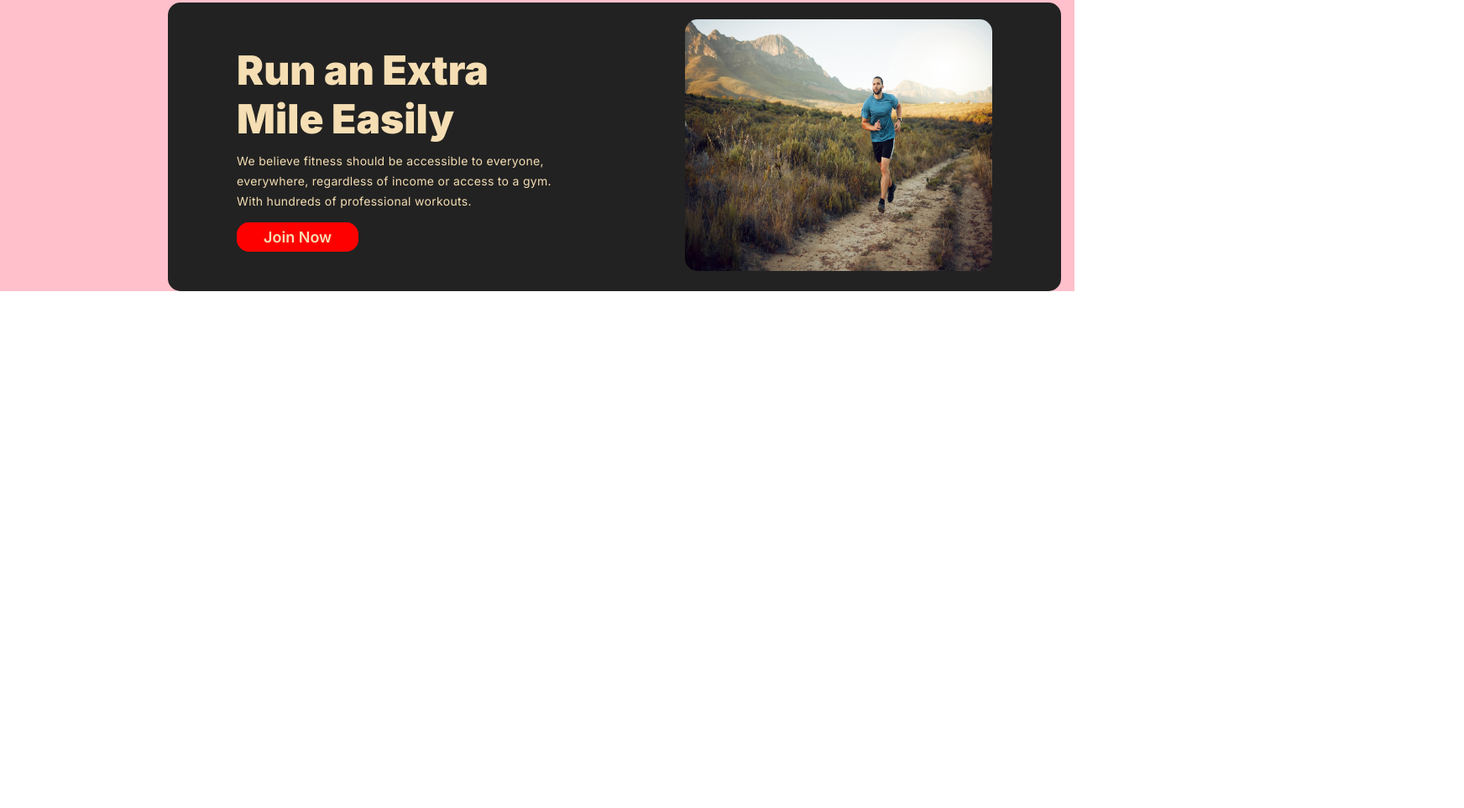
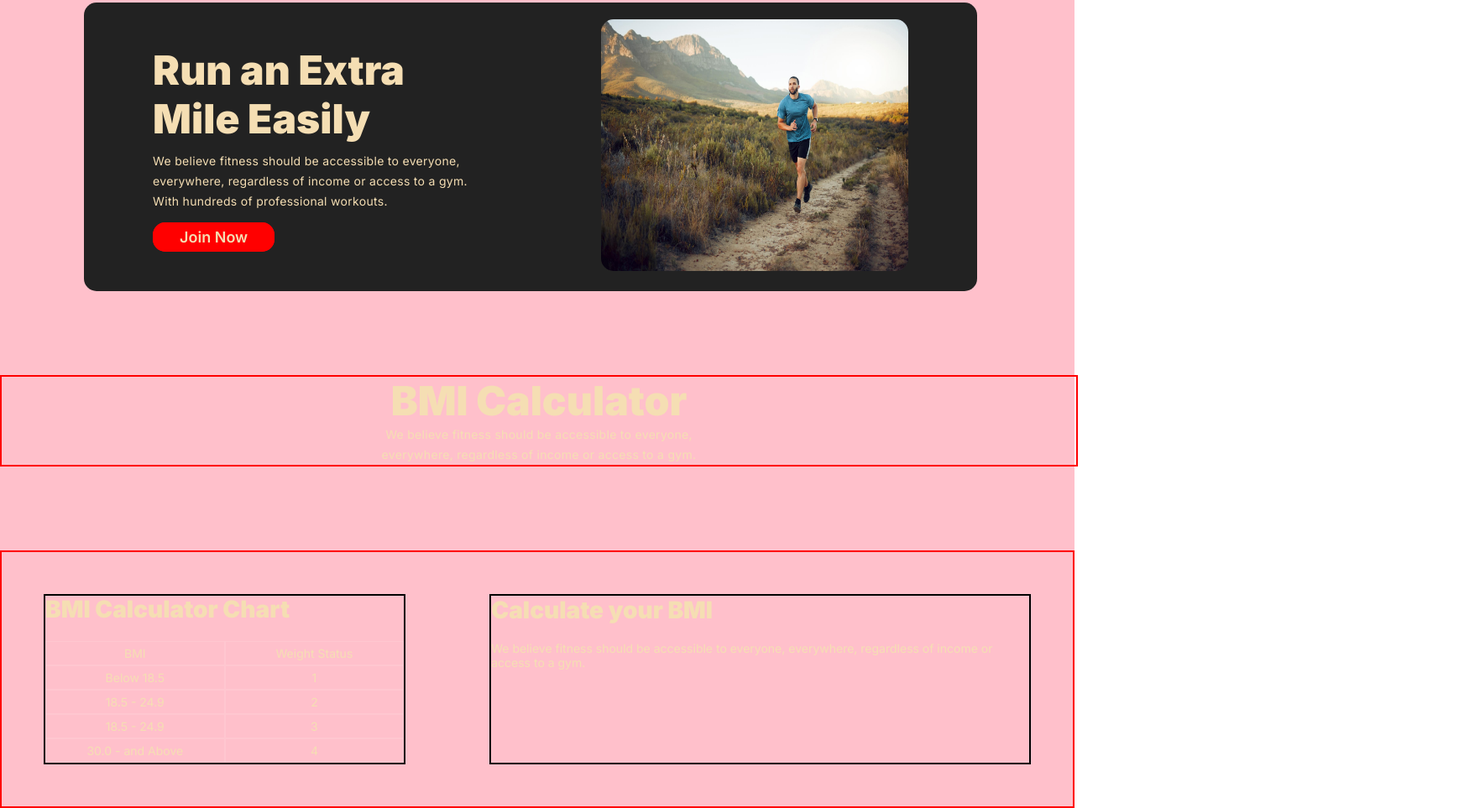
Before and after one commit to fariha-nazia/fitness-first, a plain HTML site: page index.html in a window 1280 px wide. Shown: the part 1537-2500 px from the top of the page at 84% size, 1744 px wide, since content can reach past the window. Before the commit the page ends 1984 px from the top, so only its background shows below. Drawn offline with Linux system fonts and the light colour scheme; a web font is replaced by a local one.

Commit message:
BMI box text part done

```diff
--- a/index.html
+++ b/index.html
@@ -36,9 +36,17 @@
                     A huge selection of health and fitness content, <br>
                     healthy recipes and transformation stories to help you get fit and stay fit!
                 </p>
+                <!-- <div class="banner-btn-correction">
+                    <span>
+                        <a href="">Join Club Now!</a>
+                    </span>
+                    <span>
+                        <a href="">Download App</a>
+                    </span>
+                </div> -->
                 <div class="banner-button">
-                    <a class="to-hover" href="">Join Club Now!</a>
-                    <a class="to-hover" href="">Download App</a>
+                        <a class="to-hover" href="">Join Club Now!</a>
+                        <a class="to-hover" href="">Download App</a>
                 </div>
             </div>
             <div class="bannen-image-part">
@@ -136,9 +144,54 @@
             <div class="run-extra-mile-img">
                 <img src="images/run.jpg" alt="">
             </div>
+    </section>
 
+    <section class="bmi-calcu-container">
+        <div class="bmi-calcu-box">
+            <h1>
+                BMI Calculator
+            </h1>
+            <p>
+                We believe fitness should be accessible to everyone, <br>
+                everywhere, regardless of income or access to a gym.
+            </p>
+        </div>
+    </section>
 
+    <section class="bmi-calcu-chart-container" id="bmi-background-color-change">
+        <div class="bmi-calcu-chart-box">
+            <div class="bmi-calcu-chart-tex-box">
+                <h2>BMI Calculator Chart </h2>
+                <div class="bmi-calcu-chart-text">
+                    <div class="bmi-headings">
+                        <p class="heading-decoration">BMI </p>
+                        <p>Below 18.5</p>
+                        <p>18.5 - 24.9</p>
+                        <p>18.5 - 24.9</p>
+                        <p>30.0 - and Above</p>
+                    </div>
+                    <div class="bmi-description">
+                        <p class="heading-decoration">Weight Status</p>
+                        <p>1</p>
+                        <p>2</p>
+                        <p>3</p>
+                        <p>4</p>
+                    </div>
+                </div>
+
+            </div>
+            <div class="bmi-calculator-chart-box">
+                <h2>Calculate your BMI</h2>
+                <p>
+                    We believe fitness should be accessible to everyone, everywhere, regardless of income or access to a gym.
+                </p>
+                <div class="bmi-calculator-chart-form">
+
+                </div>
+            </div>
+        </div>
     </section>
+
 
 
 
--- a/styles/style.css
+++ b/styles/style.css
@@ -106,8 +106,12 @@ nav ul li a{
     background-color: rgba(255, 255, 255, 0.159);
     border: rgba(255, 255, 255, 0.159);
 }
-
-
+/* .banner-btn-correction {
+    display: none;
+}
+.banner-btn-correction a{
+    display: none;
+} */
 .banner-stat1{
     border: 2px solid rgba(255, 255, 255, 0.159);
     width: 140px;
@@ -117,7 +121,7 @@ nav ul li a{
     justify-content: center;
     align-items: center;
     position: absolute;
-    left: 1600px;
+    left: 800px;
     top: 460px;
     background-color: rgba(255, 255, 255, 0.1);
     border-radius: 0px 10px 10px 10px;
@@ -134,7 +138,7 @@ nav ul li a{
     justify-content: center;
     align-items: center;
     position: absolute;
-    left: 1400px;
+    left: 1000px;
     top: 680px;
     background-color:  rgba(255, 255, 255, 0.1);
     border-radius: 10px 0px 10px 10px;
@@ -142,6 +146,11 @@ nav ul li a{
     font-weight: 600;
 }
 /* ================================ header done =========================================== */
+
+
+main{
+    background-color: pink;
+}
 
 .change-your-habit-conatiner{
     display: flex;
@@ -222,7 +231,7 @@ nav ul li a{
 }
 .run-extra-mile-container{
     width: 80%;
-    margin: 100px 200px;
+    margin: 100px 100px;
     /* border: 2px solid red; */
     display: flex;
     align-items: center;
@@ -267,6 +276,167 @@ nav ul li a{
     background-color: red;
 }
 
+.bmi-calcu-container{
+    width: 100%;
+    border: 2px solid red;
+    /* margin: 0 100px; */
+    display: flex;
+    justify-content: center;
+    margin-bottom: 100px;
+}
+.bmi-calcu-container h1{
+    text-align: center;
+    font-size: 48px;
+    font-weight: 900;
+    line-height: 120%;
+    color: wheat;
+}
+.bmi-calcu-container p{
+    text-align: center;
+    font-size: 14px;
+    font-weight: 400;
+    line-height: 24px;
+    letter-spacing: 0.3px;
+    color: wheat;
+}
+/* =========================================BMI calcu the text ====================================== */
+
+.bmi-calcu-chart-box{
+    display: flex;
+    justify-content: space-between;
+    border: 2px solid red;
+}
+
+.bmi-calcu-chart-tex-box{
+    border: 2px solid black;
+    width: 40%;
+    margin: 50px;
+    /* text-align: center; */
+}
+.bmi-calcu-chart-tex-box h2{
+    margin-bottom: 20px;
+    font-size: 28px;
+    font-weight: 900;
+    line-height: 120%;
+    color: wheat;
+}
+
+.bmi-calculator-chart-box{
+    border: 2px solid black;
+    width: 60%;
+    /* text-align: center; */
+}
+.bmi-calcu-chart-text{
+    display: grid;
+    grid-template-columns: 50% 1fr;
+    /* gap: 15px; */
+    /* border: 2px solid green; */
+}
+.heading-decoration{
+    font-size: 16px;
+    font-weight: 500;
+}
+.bmi-headings p{
+    color: wheat;
+    border: 1px solid rgba(255, 255, 255, 0.1);
+    padding: 5px;
+    text-align: center;
+    font-size: 14px;
+    font-weight: 400;
+}
+.bmi-description p{
+    color: wheat;
+    border: 1px solid rgba(255, 255, 255, 0.1);
+    padding: 5px;
+    text-align: center;
+    font-size: 14px;
+    font-weight: 400;
+}
+
+.bmi-calculator-chart-box{
+    margin: 50px;
+}
+.bmi-calculator-chart-box h2{
+    font-size: 28px;
+    font-weight: 900;
+    color: wheat;
+    margin-bottom: 20px;
+}
+.bmi-calculator-chart-box p{
+    font-size: 14px;
+    font-weight: 400;
+    color: wheat;
+}
+/* ======================== BMI Calculator the box and form =================================== */
+
+
+/* @media (min-width: 992px) {
+    header{
+        background: linear-gradient(70.00deg, rgb(0, 0, 0),rgba(13, 9, 9, 0.906) 100%);
+        border: 2px solid red;
+    }
+    .the-banner{
+        display: flex;
+        justify-content: space-between;
+        align-items: center;
+        margin: 0px 50px;
+
+    }
+    .banner-text h1{
+        font-size: 40px;
+    }
+    .banner-italic{
+        font-size: 40px;
+    }
+    .banner-button{
+        width: 100px;
+        font-weight: 500;
+        text-decoration: none;
+        color: wheat;
+        border: 2px solid red;
+        border-radius: 15px;
+        background-color: red;
+        padding: 5px 25px;
+        margin-right: 15px;
+    }
+    .banner-stat1{
+        position: absolute;
+        left: 750px;
+        top: 500px;
+        font-size: 10px;
+        height: 50px;
+        width: 110px;
+
+    }
+    .banner-stat2{
+        position: absolute;
+        left: 800px;
+        top: 600px;
+        font-size: 10px;
+        height: 50px;
+        width: 110px;
+    }
+
+    .banner-button{
+        display: none;
+    }
+
+    .banner-btn-correction a{
+        color: wheat;
+        text-decoration: none;
+        border: 2px solid red;
+        margin-right: 20px;
+        padding: 5px 40px;
+        border-radius: 15px;
+        background-color: red;
+    }
+    .banner-button a{
+        margin: 5px;
+        padding: 5px;
+        font-size: 10px;
+
+    }
+}   */
 
 @media (max-width: 576px) {
     nav{
@@ -411,11 +581,19 @@ nav ul li a{
         height: 230px;
         border-radius: 15px;
     }
+     /* ------------------------------------- */
+
+    .bmi-calcu-chart-box{
+        display: flex;
+        flex-direction: column;
+        align-items: center;
+    }
+    .bmi-calcu-chart-tex-box{
+        width: 70%;
+    }
+    .bmi-calculator-chart-box{
+        width: 100%;
+    }
 
 
 }
-
-main{
-    background-color: pink;
-
-}
```
